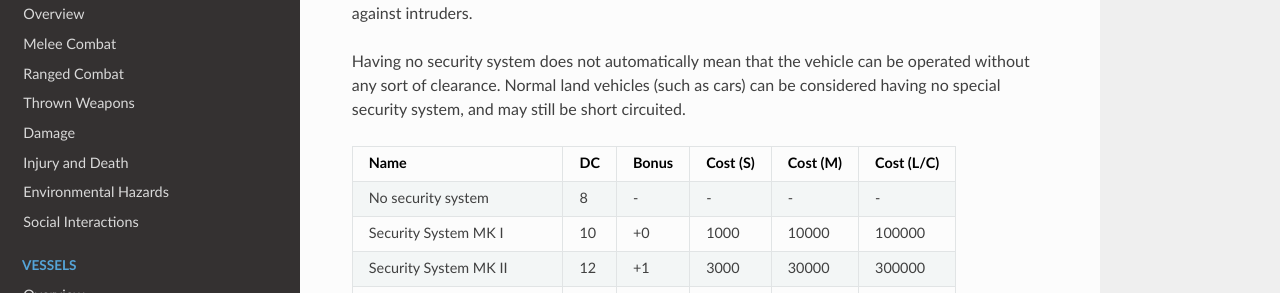
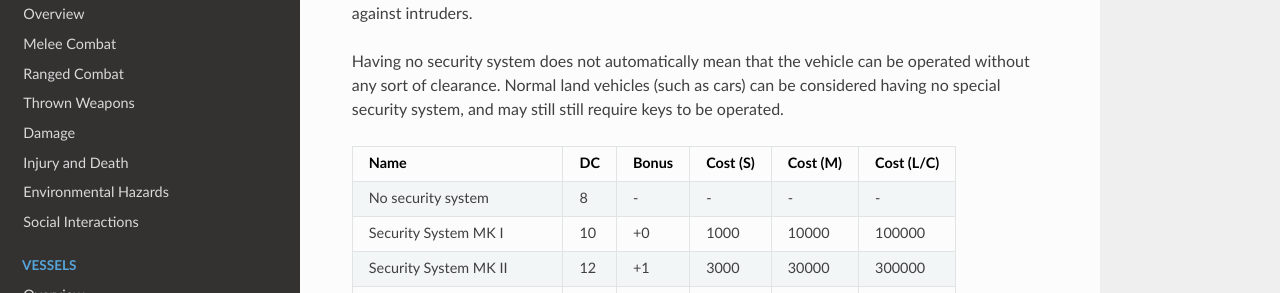
Before and after one commit to ehrpg/rules, an MkDocs documentation site: the page built from docs/vessels/equipment.md, in a window 1280 px wide and 900 px high, scrolled down 2472 px. Shown: the part 206-499 px from the top of the window. Built offline with MkDocs 1.6.1, drawn with Linux system fonts in a browser that asks for light colours; nearby versions of some CDN libraries; old or Windows-style settings are respelled for this version of MkDocs.

Commit message:
Clarified a stupid sentence

```diff
--- a/docs/vessels/equipment.md
+++ b/docs/vessels/equipment.md
@@ -104,8 +104,8 @@ intruders.
 
 Having no security system does not automatically mean that the vehicle can be
 operated without any sort of clearance. Normal land vehicles (such as cars)
-can be considered having no special security system, and may still be short
-circuited.
+can be considered having no special security system, and may still still require
+keys to be operated.
 
 | Name                         | DC | Bonus | Cost (S) | Cost (M) | Cost (L/C)
 |------------------------------|----|-------|----------|----------|-----------
```
